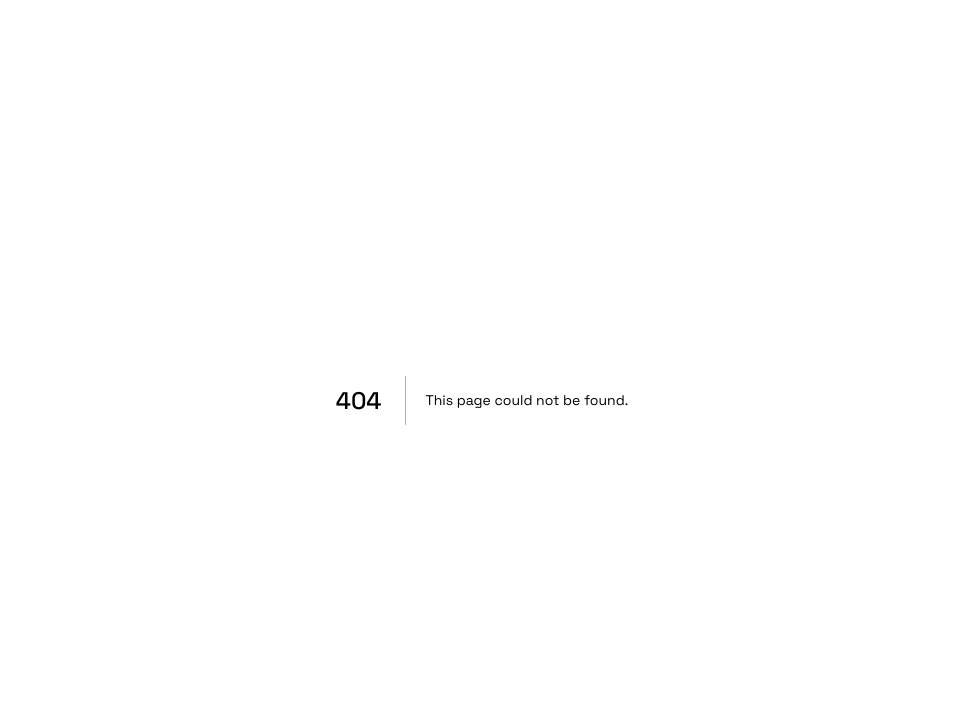
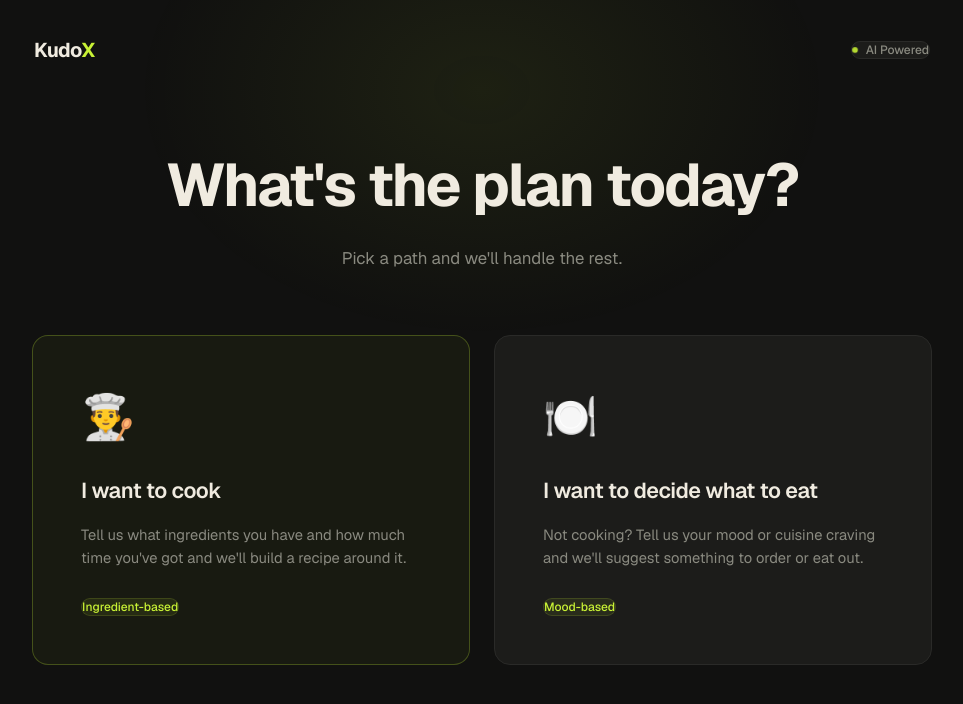
Before and after one commit to Stella0165/KudoX, a Next.js app in the folder kudox/: page /decide in a window 1280 px wide. Before the commit this address had no page. Shown: the top 704 px of the page, without its empty margins (158-1121 px from the left). Built offline with nearby package versions, Linux system fonts and the light colour scheme.

Commit message:
Created and implemented decide page

```diff
--- /dev/null
+++ b/kudox/app/decide/page.tsx
@@ -0,0 +1,121 @@
+import Link from "next/link";
+
+type PathCard = {
+  href: string;
+  icon: string;
+  title: string;
+  desc: string;
+  tag: string;
+  accent: boolean;
+};
+
+const PATHS: PathCard[] = [
+  {
+    href: "/cook",
+    icon: "👨‍🍳",
+    title: "I want to cook",
+    desc: "Tell us what ingredients you have and how much time you've got and we'll build a recipe around it.",
+    tag: "Ingredient-based",
+    accent: true,
+  },
+  {
+    href: "/order",
+    icon: "🍽️",
+    title: "I want to decide what to eat",
+    desc: "Not cooking? Tell us your mood or cuisine craving and we'll suggest something to order or eat out.",
+    tag: "Mood-based",
+    accent: false,
+  },
+];
+
+export default function DecidePage() {
+  return (
+    <main className="min-h-screen min-w-[360px] flex flex-col items-center relative overflow-hidden" style={{ padding: "0 64px 120px 64px" }}>
+      <div
+        className="fixed top-[-20%] left-1/2 -translate-x-1/2 w-[700px] h-[500px] rounded-full pointer-events-none"
+        style={{ background: "radial-gradient(ellipse at center, rgba(200,241,53,0.07) 0%, transparent 70%)" }}
+      />
+
+      <nav className="w-full max-w-4xl flex items-center justify-between relative z-10" style={{ paddingTop: "36px", paddingBottom: "36px" }}>
+        <Link href="/" style={{ fontFamily: "var(--font-space-grotesk)" }} className="text-xl font-bold tracking-tight">
+          Kudo<span style={{ color: "var(--accent)" }}>X</span>
+        </Link>
+        <div
+          className="flex items-center gap-2 text-xs font-medium px-4 py-2 rounded-full border"
+          style={{ color: "var(--text-secondary)", background: "var(--bg-card)", borderColor: "var(--border)" }}
+        >
+          <span className="w-1.5 h-1.5 rounded-full pulse-dot" style={{ background: "var(--accent)" }} />
+          AI Powered
+        </div>
+      </nav>
+
+      <div className="fade-up-1 relative z-10 text-center" style={{ marginTop: "40px", marginBottom: "64px" }}>
+        <h1
+          style={{
+            fontFamily: "var(--font-space-grotesk)",
+            fontSize: "clamp(2.25rem, 6vw, 3.75rem)",
+            letterSpacing: "-0.03em",
+            marginBottom: "16px",
+          }}
+          className="font-bold"
+        >
+          What&apos;s the plan today?
+        </h1>
+        <p style={{ color: "var(--text-secondary)", fontSize: "1.05rem" }}>
+          Pick a path and we&apos;ll handle the rest.
+        </p>
+      </div>
+
+      <section className="relative z-10 w-full" style={{ maxWidth: "900px" }}>
+        <div className="grid grid-cols-1 md:grid-cols-2" style={{ gap: "24px" }}>
+          {PATHS.map((card, i) => (
+            <Link
+              key={card.href}
+              href={card.href}
+              className={`fade-up-${i + 2} flex flex-col rounded-2xl border transition-all duration-200 hover:-translate-y-1.5 focus:outline-none`}
+              style={{
+                background: card.accent ? "rgba(200,241,53,0.04)" : "var(--bg-card)",
+                borderColor: card.accent ? "rgba(200,241,53,0.25)" : "var(--border)",
+                padding: "48px",
+              }}
+            >
+              <div style={{ fontSize: "2.75rem", marginBottom: "24px" }}>{card.icon}</div>
+              <h3
+                className="font-semibold"
+                style={{
+                  fontFamily: "var(--font-space-grotesk)",
+                  letterSpacing: "-0.02em",
+                  fontSize: "1.35rem",
+                  marginBottom: "16px",
+                }}
+              >
+                {card.title}
+              </h3>
+              <p
+                className="leading-relaxed"
+                style={{
+                  color: "var(--text-secondary)",
+                  fontSize: "0.92rem",
+                  marginBottom: "28px",
+                  flex: 1,
+                }}
+              >
+                {card.desc}
+              </p>
+              <span
+                className="self-start text-xs font-medium px-3 py-1 rounded-full border"
+                style={{
+                  color: "var(--accent)",
+                  background: "rgba(200,241,53,0.08)",
+                  borderColor: "rgba(200,241,53,0.15)",
+                }}
+              >
+                {card.tag}
+              </span>
+            </Link>
+          ))}
+        </div>
+      </section>
+    </main>
+  );
+}
```
